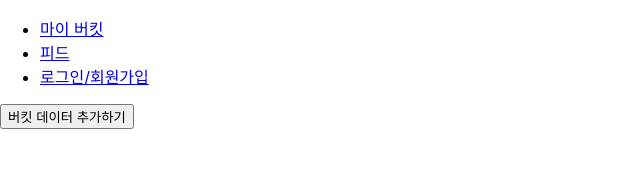
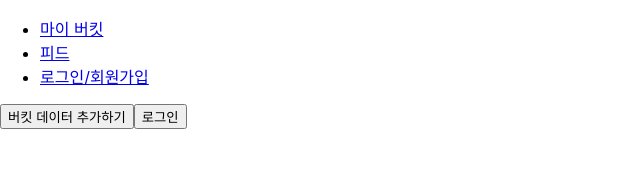
Before and after one commit to moim2024/thanks-bucket, a React (Create React App) app: page /test in a window 1280 px wide. Shown: the top 194 px of the page, without its empty margins (0-640 px from the left). Built offline with nearby package versions, Linux system fonts and the light colour scheme; no server answers.

Commit message:
[#25] feat: 로그인 테스트 버튼 추가

```diff
--- /dev/null
+++ b/src/components/test/LoginButton.tsx
@@ -0,0 +1,17 @@
+import { auth } from '@/remote/firebase'
+import { signInWithEmailAndPassword } from 'firebase/auth'
+import { useNavigate } from 'react-router-dom'
+
+function LoginButton() {
+  const navigate = useNavigate()
+  const handleLogin = async () => {
+    const email = 'bucket@bucket.com'
+    const password = '12345678'
+
+    await signInWithEmailAndPassword(auth, email, password)
+    navigate('/buckets')
+  }
+  return <button onClick={handleLogin}>로그인</button>
+}
+
+export default LoginButton
--- a/src/pages/Test.tsx
+++ b/src/pages/Test.tsx
@@ -1,9 +1,11 @@
+import LoginButton from '@/components/test/LoginButton'
 import { AddBucketDataButton } from '../components/test/AddBucketDataButton'
 
 function TestPage() {
   return (
     <div>
       <AddBucketDataButton />
+      <LoginButton />
     </div>
   )
 }
```
